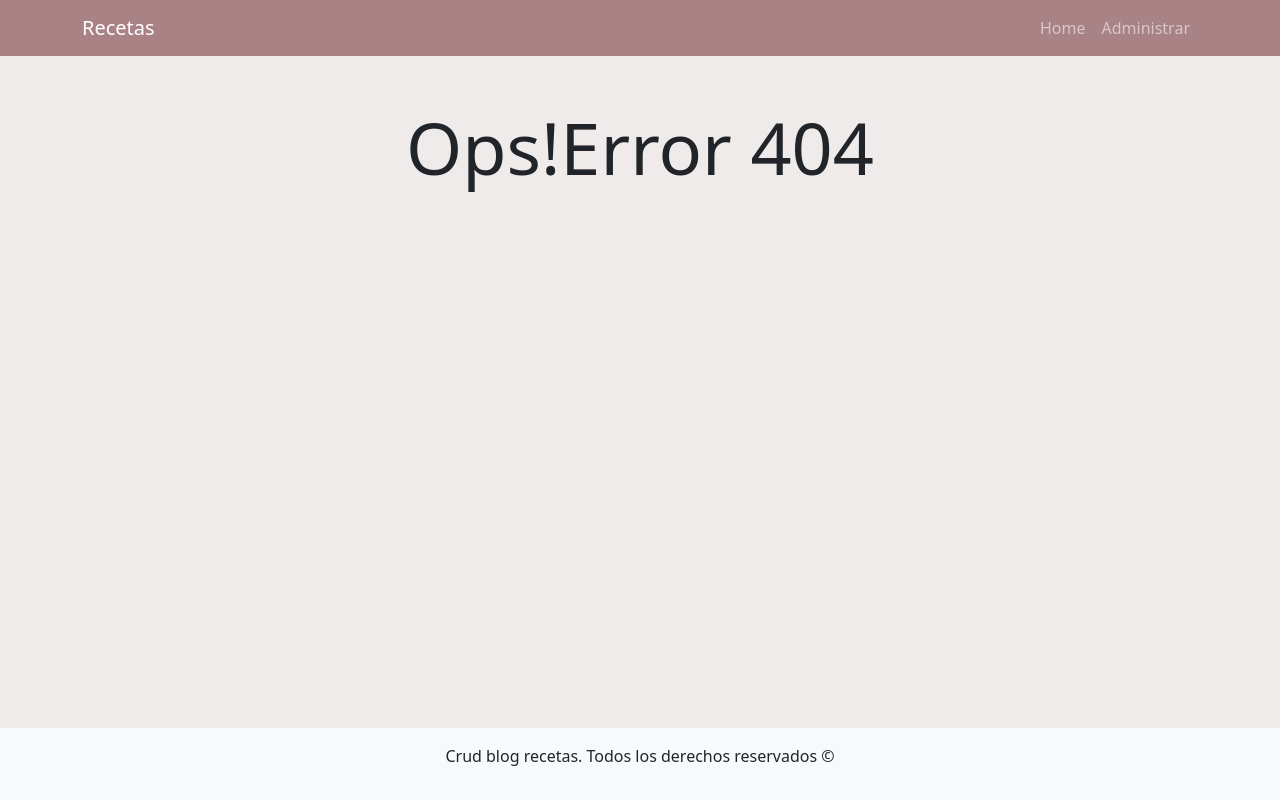
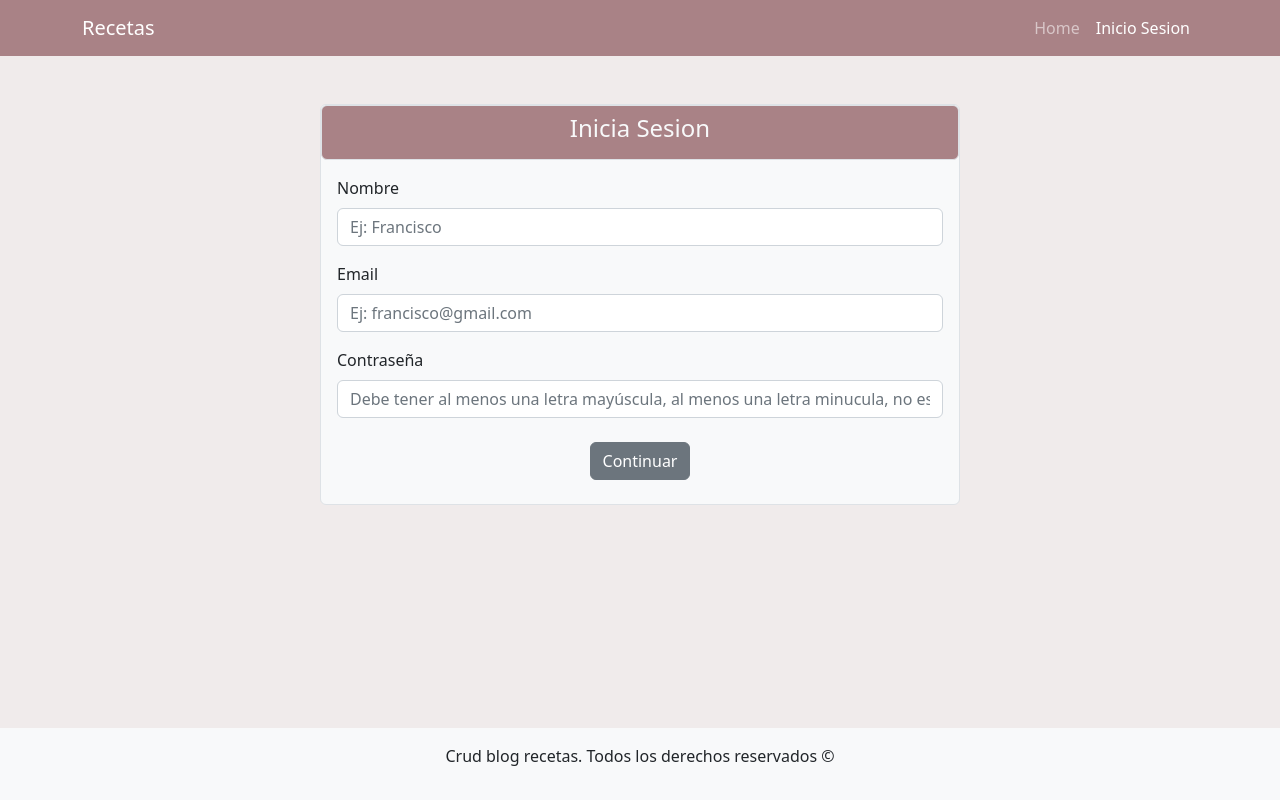
Before and after one commit to franAndrad/blogreceta-crud, a React (Create React App) app: page /iniciosesion in a window 1280 px wide. Before the commit this address had no page. Built offline with nearby package versions, Linux system fonts and the light colour scheme; data requests are answered from the project's data file.

Commit message:
se agrego la pagina de inicio de sesion

```diff
--- a/db.json
+++ b/db.json
@@ -50,5 +50,17 @@
       "imagen": "https://t1.rg.ltmcdn.com/es/posts/7/4/7/pan_casero_esponjoso_55747_orig.jpg",
       "id": 4
     }
+  ],
+  "usersadmin" : [
+    {
+    "nombre": "fran",
+    "email": "fran@gmail.com",
+    "password": "131231"
+    },
+    {
+      "nombre":"nico",
+      "email": "nico@gmail.com",
+      "password": "1122"
+    }
   ]
 }
--- a/src/App.js
+++ b/src/App.js
@@ -3,6 +3,7 @@ import CrearReceta from "./components/views/receta/CrearReceta";
 import EditarReceta from "./components/views/receta/EditarReceta";
 import Home from "./components/views/Home";
 import Error from "./components/views/Error";
+import InicioSesion from "./components/views/InicioSesion"
 import Detalle from "./components/views/Detalle";
 import { BrowserRouter , Routes , Route } from "react-router-dom";
 import Menu from "./components/common/Menu";
@@ -18,6 +19,7 @@ function App() {
         <Routes>
           <Route exact path='/' element= {< Home ></Home>}></Route>
           <Route exact path='/administrar' element= {< AdministrarReceta></AdministrarReceta>}></Route>
+          <Route exact path='/iniciosesion' element={<InicioSesion></InicioSesion>}></Route>
           <Route exact path='/administrar/crear' element= {<CrearReceta></CrearReceta>}></Route>
           <Route exact path='/administrar/editar/:id' element= {<EditarReceta></EditarReceta>}></Route>
           <Route exact path='*' element= {<Error></Error>}></Route>
--- a/src/components/common/Menu.js
+++ b/src/components/common/Menu.js
@@ -12,7 +12,7 @@ const Menu = () => {
                 <Navbar.Collapse id="basic-navbar-nav">
                     <Nav className="ms-auto me-0">
                         <NavLink className='nav-item nav-link' end to='/'>Home</NavLink>
-                        <NavLink className='nav-item nav-link' end to='/administrar'>Administrar</NavLink>
+                        <NavLink className='nav-item nav-link' end to='/iniciosesion'>Inicio Sesion</NavLink>
                     </Nav>
                 </Navbar.Collapse>
             </Container>
--- /dev/null
+++ b/src/components/views/InicioSesion.js
@@ -0,0 +1,86 @@
+import React, { useEffect, useState } from 'react';
+import { Card, Form , Alert} from 'react-bootstrap';
+import { useNavigate } from 'react-router-dom';
+
+const InicioSesion = () => {
+
+    const [listaAdmin, setListaAdmin] = useState([]);
+    const [nombre, setNombre] = useState('');
+    const [email, setEmail] = useState('');
+    const [password, setPassword] = useState('');
+    const [msjError, setMsjError] = useState(false);
+
+    const URL = process.env.REACT_APP_API_USUARIOS;
+    const navegacion = useNavigate();
+
+    useEffect(()=>{
+        consultarAPI();
+    },[]);
+
+    const consultarAPI = async () =>{
+        try {
+            const respuesta = await fetch(URL);
+            const obtenerAdmins = await respuesta.json();
+            setListaAdmin(obtenerAdmins);
+        } catch (error) {
+            console.log(error);
+        }
+    }
+
+    const handleSubmit = (e) =>{
+        e.preventDefault();
+        setMsjError(false);
+        const encontrado = listaAdmin.find((element)=> element.email === email);
+        if (encontrado != undefined && nombre === encontrado.nombre && email === encontrado.email && password === encontrado.password ){
+            navegacion('/administrar');
+        }else{
+            console.log('usuario invalido')
+            setMsjError(true);
+        }
+    }
+
+
+
+    return (
+        <Card className='container ms-auto me-auto my-5 bg-light border rounded px-0 w-50'>
+            <div className='bg-color border rounded py-2'>
+                <h1 className='fs-4 fw-light text-center text-light'>Inicia Sesion</h1>
+            </div>
+            <Form className='m-3' onSubmit={handleSubmit}>
+                <Form.Group className="mb-3" controlId="formNombre">
+                    <Form.Label>Nombre</Form.Label>
+                    <Form.Control
+                        type="text"
+                        placeholder="Ej: Francisco"
+                        onChange={(e) => setNombre(e.target.value)}
+                    />
+                </Form.Group>
+                <Form.Group className="mb-3" controlId="formEmail">
+                    <Form.Label>Email</Form.Label>
+                    <Form.Control
+                        type="text"
+                        placeholder="Ej: francisco@gmail.com"
+                        onChange={(e) => setEmail(e.target.value)}
+                    />
+                </Form.Group>
+                <Form.Group className="mb-3" controlId="formTitulo">
+                    <Form.Label>Contraseña</Form.Label>
+                    <Form.Control
+                        type="password"
+                        placeholder="Debe tener al menos una letra mayúscula, al menos una letra minucula, no espacios en blanco ,al menos 1 caracter especial y entre 8 a 15 caracteres"
+                        onChange={(e) => setPassword(e.target.value)} />
+                </Form.Group>
+                <div className='d-flex flex-column align-items-center'>
+                <button className='btn btn-secondary my-2' type="submit">
+                    Continuar
+                </button>
+                </div>
+            </Form>
+            {
+                (msjError) ? (<Alert variant='danger' className=' mx-3'>El usuario no se encontro, verifique los datos ingresados!</Alert>) : null
+            }
+        </Card>
+    );
+};
+
+export default InicioSesion;
--- a/src/components/views/receta/helpers.js
+++ b/src/components/views/receta/helpers.js
@@ -31,3 +31,21 @@ export const validarIngredientes = (input,min,max) =>{
         return false;
     }
 }
+
+export const validarContraseña = (input) =>{
+    let expRegular = /^(?=.*[a-z])(?=.*[A-Z])(?=.*\d)(?=.*[$@$!%*?&])[A-Za-z\d$@$!%*?&]{8,15}/;
+
+    if(expRegular.test()){
+        return true;
+    }
+    else{
+        return false;
+    }
+}
+// Minimo 8 caracteres
+// Maximo 15
+// Al menos una letra mayúscula
+// Al menos una letra minucula
+// Al menos un dígito
+// No espacios en blanco
+// Al menos 1 caracter especial
```
Also changed, not shown: 1 other file (tests, documents, lock files or other folders).
